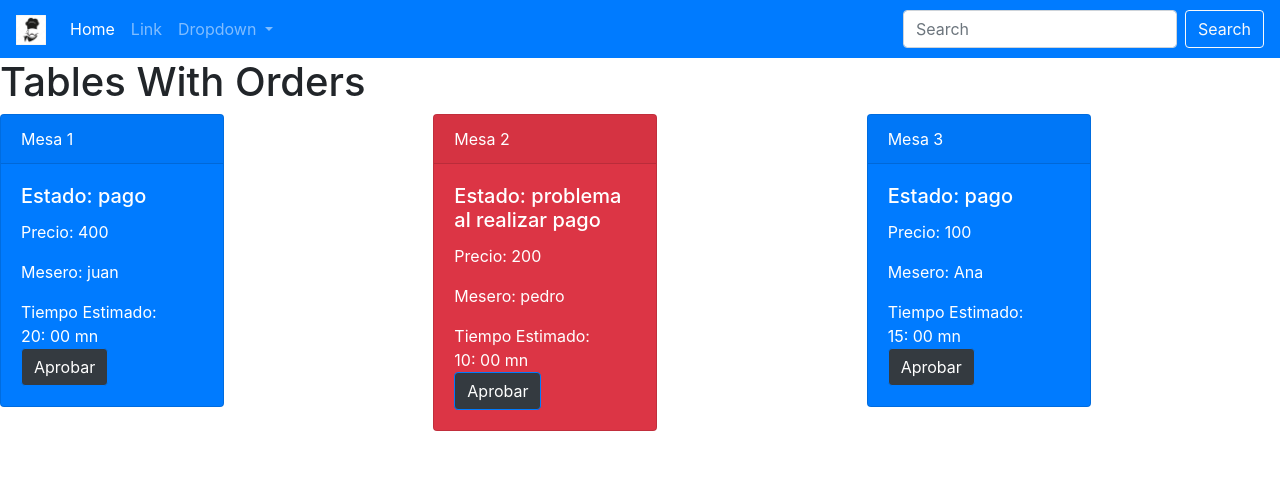
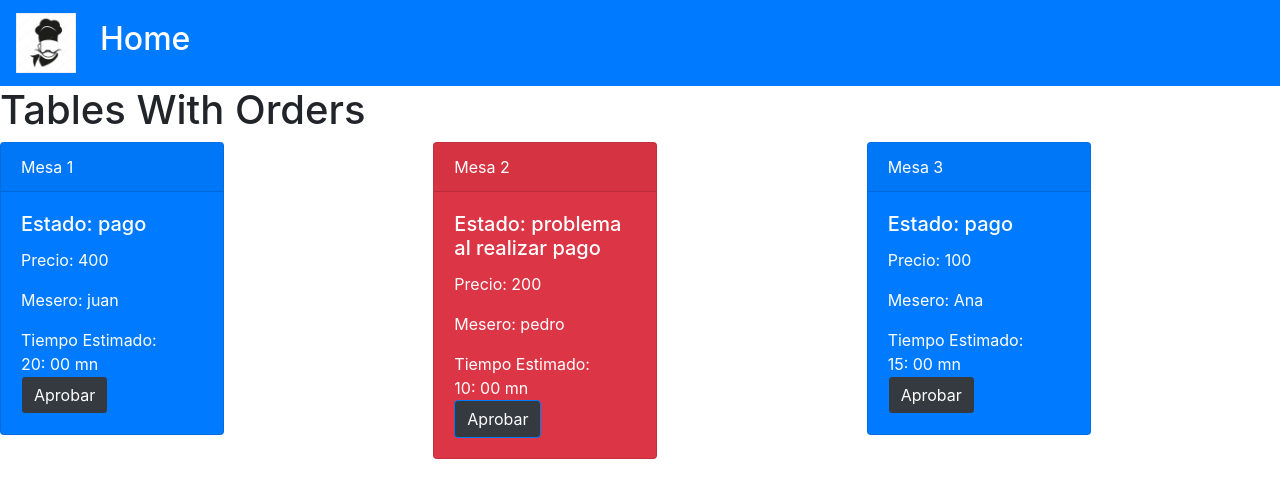
Before and after one commit to aldairl/Web-Desk, an Angular app: page / in a window 1280 px wide. Shown: the top 498 px of the page. Built offline with nearby package versions, Linux system fonts and the light colour scheme.

Commit message:
cambios al look and feel

```diff
--- a/src/app/components/shared/navbar/navbar.component.html
+++ b/src/app/components/shared/navbar/navbar.component.html
@@ -1,7 +1,7 @@
 <nav class="navbar navbar-expand-lg navbar-dark bg-primary">
 
     <a class="navbar-brand" href="#">
-        <img src="assets/img/chef.jpg" width="30" height="30" alt="">
+        <img src="assets/img/chef.jpg" width="60" height="60" alt="">
       </a>
 
   <button class="navbar-toggler" type="button" data-toggle="collapse" data-target="#navbarSupportedContent" aria-controls="navbarSupportedContent" aria-expanded="false" aria-label="Toggle navigation">
@@ -11,27 +11,11 @@
   <div class="collapse navbar-collapse" id="navbarSupportedContent">
     <ul class="navbar-nav mr-auto">
       <li class="nav-item active">
-        <a class="nav-link" href="#">Home <span class="sr-only">(current)</span></a>
-      </li>
-      <li class="nav-item">
-        <a class="nav-link" href="#">Link</a>
-      </li>
-      <li class="nav-item dropdown">
-        <a class="nav-link dropdown-toggle" href="#" id="navbarDropdown" role="button" data-toggle="dropdown" aria-haspopup="true" aria-expanded="false">
-          Dropdown
-        </a>
-        <div class="dropdown-menu" aria-labelledby="navbarDropdown">
-          <a class="dropdown-item" href="#">Action</a>
-          <a class="dropdown-item" href="#">Another action</a>
-          <div class="dropdown-divider"></div>
-          <a class="dropdown-item" href="#">Something else here</a>
-        </div>
+        <h2 class="nav-link" href="#">Home </h2>
       </li>
    </ul>
 
     <form class="form-inline my-2 my-lg-0">
-      <input class="form-control mr-sm-2" type="search" placeholder="Search" aria-label="Search">
-      <button class="btn btn-outline-light my-2 my-sm-0" type="submit">Search</button>
     </form>
 
   </div>
```
